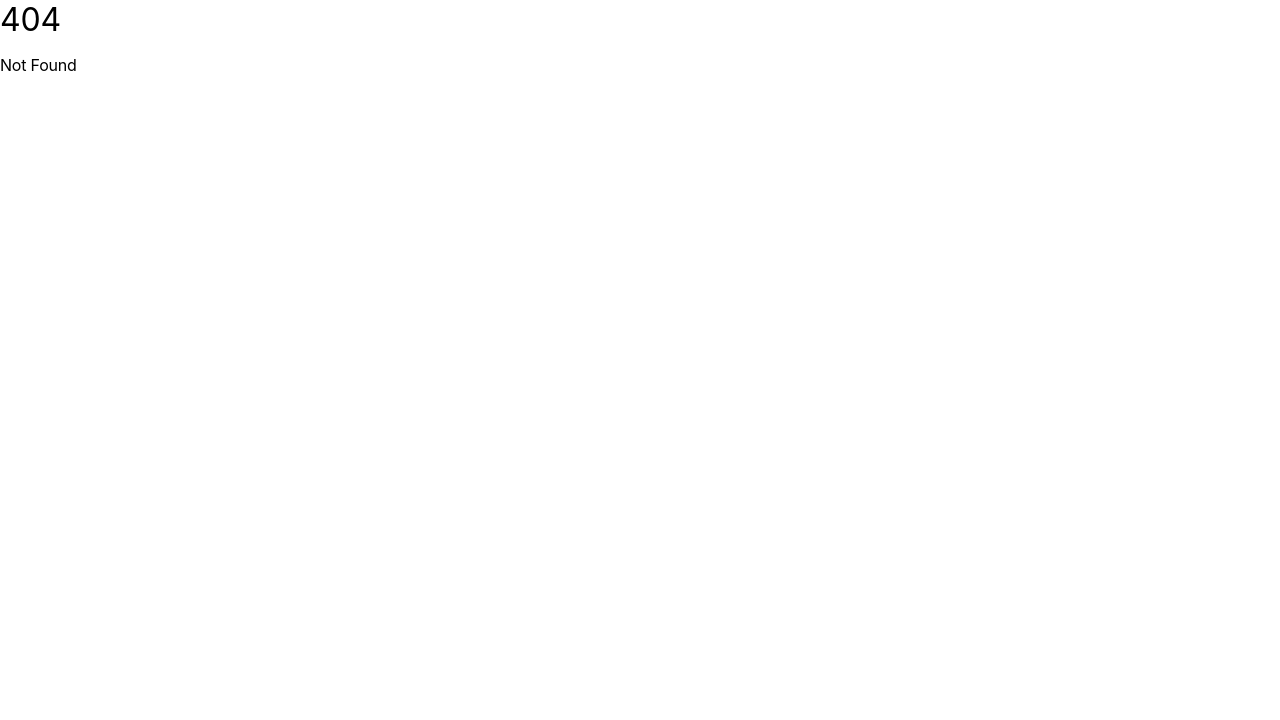
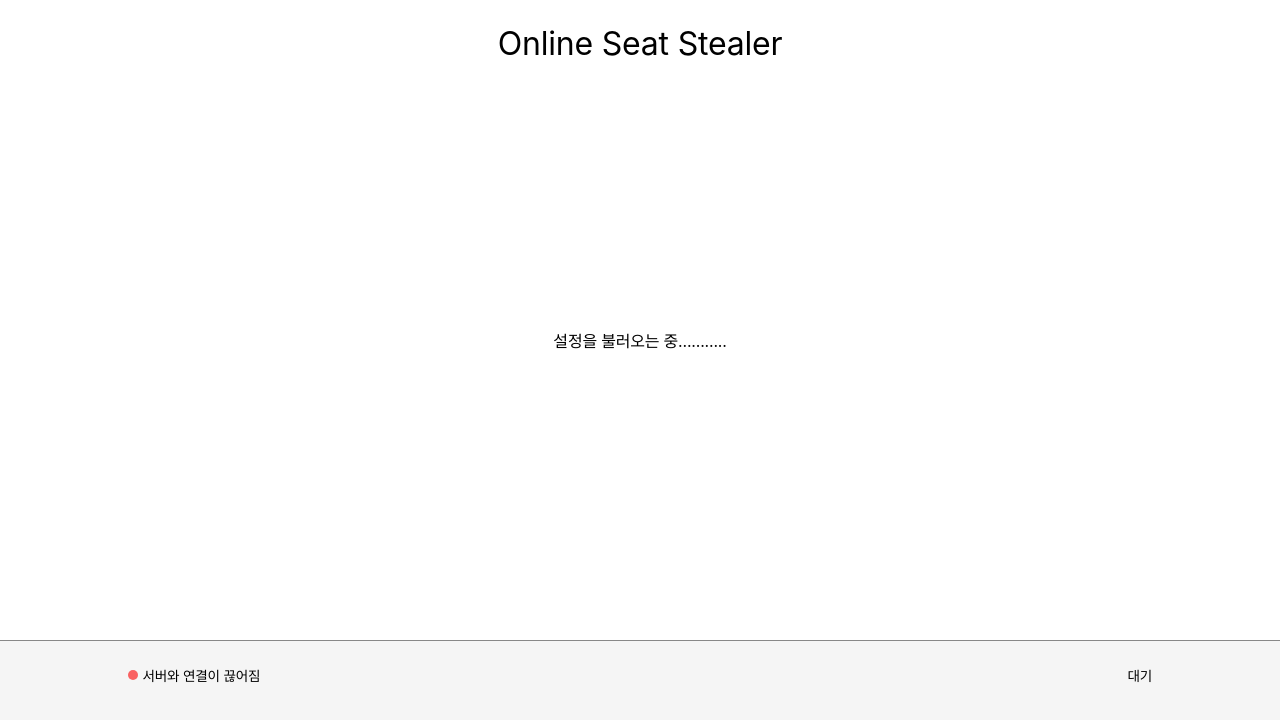
Before and after one commit to HyeokjinKang/seat-stealer-public, a SvelteKit app in the folder web/seat-stealer-admin/: page /admin in a window 1280 px wide. Before the commit this address had no page. Shown: the top 720 px of the page. Built offline with nearby package versions, Linux system fonts and the light colour scheme; a web font is replaced by a local one.

Commit message:
feat(wip): 어드민 페이지 설정 불러오기까지 구현

```diff
--- /dev/null
+++ b/web/seat-stealer-admin/src/lib/stores.ts
@@ -0,0 +1,3 @@
+import { writable } from 'svelte/store';
+
+export const screen = writable(0);
--- a/web/seat-stealer-admin/src/routes/+page.svelte
+++ b/web/seat-stealer-admin/src/routes/+page.svelte
@@ -13,7 +13,7 @@
 		>
 		<button
 			on:click={() => {
-				goto('/load');
+				goto('/admin');
 			}}>전에 설정한 파일을 불러올래요</button
 		>
 	</div>
--- /dev/null
+++ b/web/seat-stealer-admin/src/routes/admin/+page.svelte
@@ -0,0 +1,32 @@
+<script lang="ts">
+	import Init from './init.svelte';
+	import Controller from './controller.svelte';
+	import { screen } from '$lib/stores.ts';
+
+	let title = 'Online Seat Stealer';
+	let config: Config = {
+		seat: [],
+		student: []
+	};
+</script>
+
+<div id="app">
+	<h1>{title}</h1>
+	{#if $screen < 2}
+		<Init {config} />
+	{/if}
+</div>
+<Controller {config} />
+
+<style>
+	#app {
+		display: flex;
+		width: 100%;
+		height: 80vh;
+		flex-direction: column;
+		align-items: center;
+		justify-content: flex-start;
+		padding: 3vh 10vw;
+		box-sizing: border-box;
+	}
+</style>
--- /dev/null
+++ b/web/seat-stealer-admin/src/routes/admin/controller.svelte
@@ -0,0 +1,82 @@
+<script lang="ts">
+	import { screen } from '$lib/stores.ts';
+
+	export let config: Config;
+
+	const statusArr = ['red', 'yellow', 'green'];
+	let status = 0;
+	let statusText = '서버와 연결이 끊어짐';
+	let buttonText = '대기';
+
+	screen.subscribe((screen) => {
+		if (screen == 1) {
+			statusText = '서버에 연결하는 중';
+			status = 1;
+		}
+	});
+</script>
+
+<div id="container">
+	<div id="rowContainer">
+		<div class="row">
+			<div id="status" class={statusArr[status]}></div>
+			<span class="menuText">{statusText}</span>
+		</div>
+		<button class="menuText">{buttonText}</button>
+	</div>
+</div>
+
+<style>
+	button {
+		appearance: none;
+		border: none;
+		background: none;
+	}
+
+	.menuText {
+		font-size: 1.7vh;
+	}
+
+	.row {
+		display: flex;
+		flex-direction: row;
+		align-items: center;
+		justify-content: flex-start;
+	}
+
+	#container {
+		width: 100%;
+		height: 20vh;
+		border: none;
+		border-top: 1px solid #888888;
+		background-color: #f5f5f5;
+		padding: 3vh 10vw;
+		box-sizing: border-box;
+	}
+
+	#rowContainer {
+		display: flex;
+		flex-direction: row;
+		align-items: center;
+		justify-content: space-between;
+	}
+
+	#status {
+		width: 1.2vh;
+		height: 1.2vh;
+		border-radius: 1.2vh;
+		margin-right: 0.3em;
+	}
+
+	#status.red {
+		background-color: #f96161;
+	}
+
+	#status.yellow {
+		background-color: #f9bc61;
+	}
+
+	#status.green {
+		background-color: #5bce3e;
+	}
+</style>
--- /dev/null
+++ b/web/seat-stealer-admin/src/routes/admin/init.svelte
@@ -0,0 +1,93 @@
+<script lang="ts">
+	import { screen } from '$lib/stores.ts';
+	import { goto } from '$app/navigation';
+	import { onMount } from 'svelte';
+
+	export let config: Config;
+
+	let input: HTMLInputElement;
+	let log = '설정을 불러오는 중.';
+	let interval: number;
+	let isFileDialogOpened = false;
+	let loaded = false;
+
+	onMount(() => {
+		interval = setInterval(() => {
+			log += '.';
+		}, 500);
+		isFileDialogOpened = true;
+		input.click();
+	});
+
+	const dataLoaded = (event: Event) => {
+		loaded = true;
+		try {
+			const target = event.target as HTMLInputElement;
+			if (target.files == null) throw new Error('Target files not exist');
+			let file = target.files[0];
+			let reader = new FileReader();
+			reader.onload = (e) => {
+				try {
+					if (e.target == null) throw new Error('Target not exist');
+					if (typeof e.target.result != 'string') throw new Error('Wrong type error');
+					config = JSON.parse(e.target.result);
+					if (config.seat == undefined || config.student == undefined)
+						throw new Error('Empty config error');
+					if (config.seat.length == 0 || config.student.length == 0)
+						throw new Error('Empty data error');
+					clearInterval(interval);
+					log += 'ok\n서버에 연결하는 중.';
+					screen.set(1);
+					interval = setInterval(() => {
+						log += '.';
+					}, 100);
+				} catch {
+					alert('설정파일이 올바르지 않습니다.');
+					goto('/');
+				}
+			};
+			reader.readAsText(file);
+		} catch {
+			alert('파일을 불러오지 못했습니다.');
+			goto('/');
+		}
+	};
+
+	window.addEventListener('focus', function (e) {
+		if (isFileDialogOpened) {
+			isFileDialogOpened = false;
+			setTimeout(() => {
+				if (!loaded) {
+					alert('파일이 선택되지 않았습니다.');
+					goto('/');
+				}
+			}, 500);
+		}
+	});
+</script>
+
+<input type="file" id="jsonInput" accept=".json" on:change={dataLoaded} bind:this={input} />
+
+<div id="logContainer">
+	<span id="log">{log}</span>
+</div>
+
+<style>
+	#jsonInput {
+		display: none;
+	}
+
+	#logContainer {
+		display: flex;
+		align-items: center;
+		justify-content: center;
+		width: 100%;
+		height: 100%;
+	}
+
+	#log {
+		text-align: center;
+		white-space: pre-line;
+		font-size: 2vh;
+	}
+</style>
--- a/web/seat-stealer-admin/tsconfig.json
+++ b/web/seat-stealer-admin/tsconfig.json
@@ -9,7 +9,8 @@
 		"skipLibCheck": true,
 		"sourceMap": true,
 		"strict": true,
-		"moduleResolution": "bundler"
+		"moduleResolution": "bundler",
+		"allowImportingTsExtensions": true
 	}
 	// Path aliases are handled by https://kit.svelte.dev/docs/configuration#alias
 	// except $lib which is handled by https://kit.svelte.dev/docs/configuration#files
```
